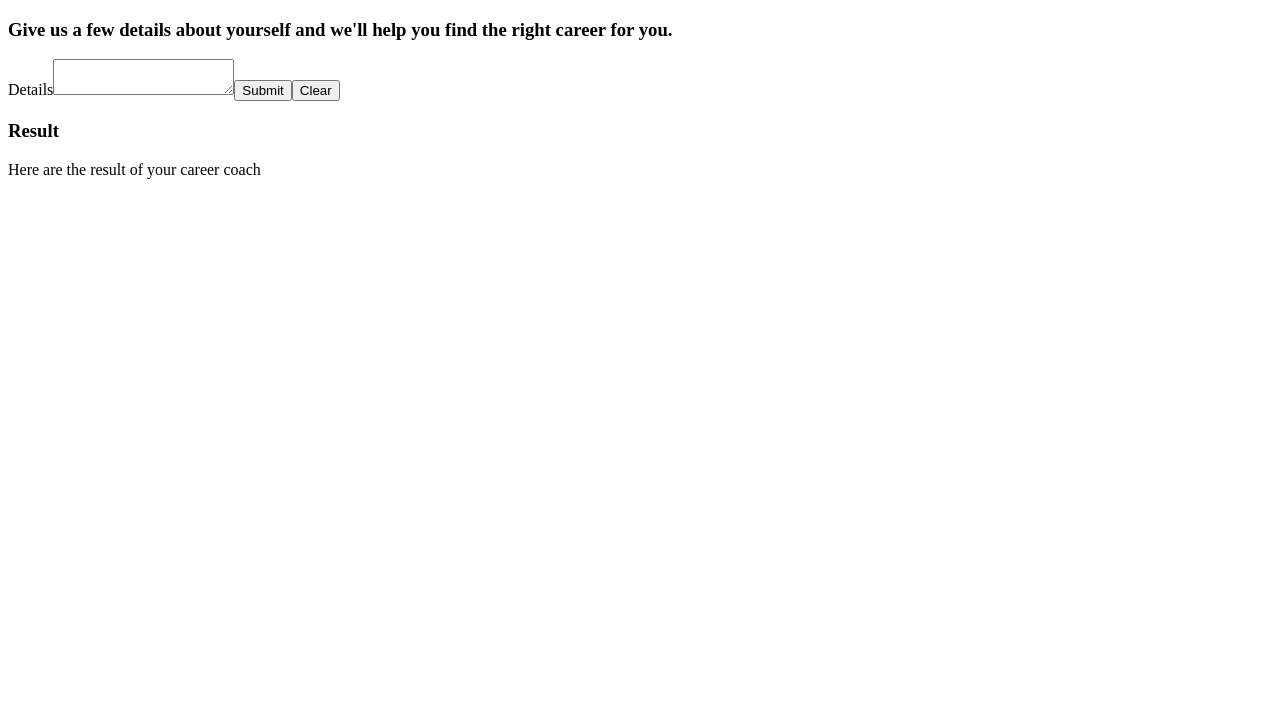
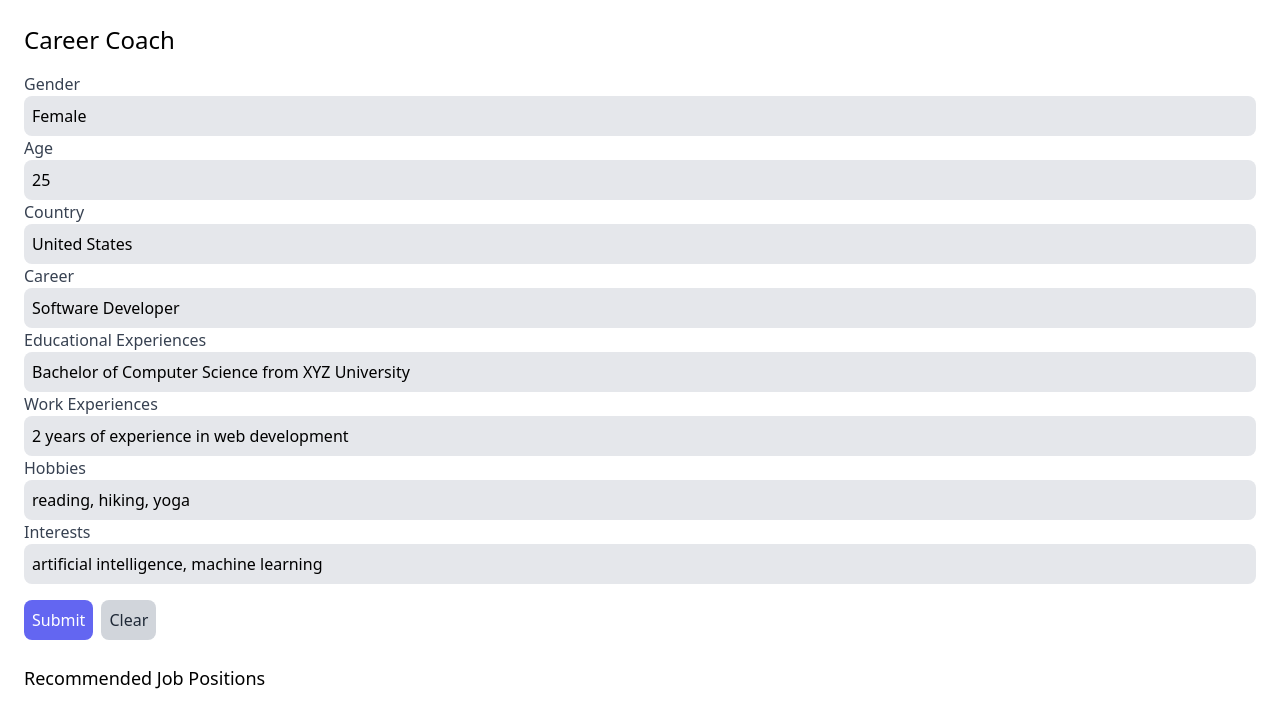
Before and after one commit to mcai/career_coach, a Next.js app: page / in a window 1280 px wide. Shown: the top 728 px of the page. Built offline with nearby package versions, Linux system fonts and the light colour scheme.

Commit message:
First commit.

```diff
--- a/package.json
+++ b/package.json
@@ -20,5 +20,10 @@
     "react": "18.2.0",
     "react-dom": "18.2.0",
     "typescript": "4.9.4"
+  },
+  "devDependencies": {
+    "autoprefixer": "^10.4.13",
+    "postcss": "^8.4.21",
+    "tailwindcss": "^3.2.4"
   }
 }
--- /dev/null
+++ b/pages/_app.tsx
@@ -0,0 +1,4 @@
+import Index from "./index";
+import "../styles/styles.css";
+
+export default Index;
--- a/pages/api/coach.ts
+++ b/pages/api/coach.ts
@@ -3,6 +3,7 @@
 
 import { NextApiRequest, NextApiResponse } from "next";
 import { Configuration, OpenAIApi } from "openai";
+import { CoachDetails, CoachResult } from "../details";
 
 const configuration = new Configuration({
     apiKey: process.env.OPENAI_API_KEY,
@@ -16,8 +17,6 @@ export default async (req: NextApiRequest, res: NextApiResponse) => {
     }
 
     const { details } = req.body;
-
-    console.log(`details: ${details}`);
 
     if (!details) {
         res.status(400).json({ error: "Missing details" });
@@ -36,7 +35,9 @@ export default async (req: NextApiRequest, res: NextApiResponse) => {
             max_tokens: 1024,
         });
 
-        const result = response.data.choices[0].text;
+        const resultStr = response.data.choices[0].text;
+
+        const result: CoachResult[] = JSON.parse(resultStr || "[]");
 
         console.log(`result: ${result}`);
 
@@ -56,6 +57,16 @@ export default async (req: NextApiRequest, res: NextApiResponse) => {
     }
 };
 
-function generatePrompt(details: any) {
-    return `please coach me on my future career. my details are ${details}.`;
+
+function generatePrompt(details: CoachDetails) {
+    return `I am a ${details.gender},` +
+            `${details.age} years old person from ${details.country}.` +
+            `My current career is ${details.career}.` +
+            `My educational experience is ${details.educationExperience}` +
+            `and my work experience is ${details.workExperience}.` +
+            `My hobbies are ${details.hobbies}` +
+            `and my interests are ${details.interests}.` +
+            `Your Task is to output a single JSON array, nothing else, ` +
+            `of a few job positions (name, description, missing skills) ` +
+            `that fit my profile and required skills?`
 }
--- /dev/null
+++ b/pages/details.tsx
@@ -0,0 +1,29 @@
+export interface CoachDetails {
+  gender: string;
+  age: string;
+  country: string;
+  career: string;
+  educationExperience: string;
+  workExperience: string;
+  hobbies: string;
+  interests: string;
+}
+
+export const exampleDetailsList: CoachDetails[] = [
+  {
+    gender: 'Female',
+    age: '25',
+    country: 'United States',
+    career: 'Software Developer',
+    educationExperience: 'Bachelor of Computer Science from XYZ University',
+    workExperience: '2 years of experience in web development',
+    hobbies: 'reading, hiking, yoga',
+    interests: 'artificial intelligence, machine learning',
+  }
+];
+
+export interface CoachResult {
+  name: string;
+  description: string;
+  missingSkills: string;
+}
--- a/pages/index.tsx
+++ b/pages/index.tsx
@@ -1,11 +1,13 @@
 import Head from "next/head";
 import React from "react";
+import { CoachDetails, CoachResult, exampleDetailsList } from "./details";
 
 export interface IndexProps {
 }
 
 export interface IndexState {
-  result: string;
+  details: CoachDetails;
+  result: CoachResult[];
 }
 
 export default class Index extends React.Component<IndexProps, IndexState> {
@@ -13,22 +15,48 @@ export default class Index extends React.Component<IndexProps, IndexState> {
     super(props);
 
     this.state = {
-      result: "",
+      details: {
+        gender: "",
+        age: "",
+        country: "",
+        career: "",
+        educationExperience: "",
+        workExperience: "",
+        hobbies: "",
+        interests: "",
+      },
+      result: [],
     };
+  }
+
+  componentDidMount() {
+    this.setState({ details: exampleDetailsList[0] });
+  }
+
+  handleChange(event: React.ChangeEvent<HTMLInputElement>) {
+    const target = event.target;
+    const value = target.value;
+    const name = target.name;
+
+    this.setState({
+      details: {
+        ...this.state.details,
+        [name]: value,
+      }
+    });
   }
 
   async handleSubmit(event: any) {
     event.preventDefault();
-
-    // get the form data out of state
-    const details = event.target.details.value;
 
     const response = await fetch("/api/coach", {
       method: "POST",
       headers: {
         "Content-Type": "application/json",
       },
-      body: JSON.stringify({ details }),
+      body: JSON.stringify({
+        details: this.state.details,
+      }),
     });
 
     const data = await response.json();
@@ -51,34 +79,112 @@ export default class Index extends React.Component<IndexProps, IndexState> {
 
   render() {
     return (
-      <div>
+      <div className="p-6">
         <Head>
           <title>Career Coach</title>
         </Head>
 
-        <main>
-          <h3>
-            Give us a few details about yourself and we'll help you find the right career for you.
-          </h3>
+        <h3 className="text-2xl font-medium">
+          Career Coach
+        </h3>
 
-          <form onSubmit={this.handleSubmit.bind(this)}>
-            {/* a text area for the user to enter their details */}
-            <label htmlFor="details">Details</label>
-            <textarea id="details" name="details" />
+        <form className="mt-4" onSubmit={this.handleSubmit.bind(this)}>
+          <label className="block font-medium text-gray-700" htmlFor="gender">Gender</label>
+          <input
+            className="bg-gray-200 rounded-lg p-2 w-full"
+            id="gender"
+            name="gender"
+            type="text"
+            value={this.state.details.gender}
+            onChange={this.handleChange}
+          />
 
-            {/* a submit button */}
-            <button type="submit">Submit</button>
+          <label className="block font-medium text-gray-700" htmlFor="age">Age</label>
+          <input
+            className="bg-gray-200 rounded-lg p-2 w-full"
+            id="age"
+            name="age"
+            type="text"
+            value={this.state.details.age}
+            onChange={this.handleChange}
+          />
 
-            {/* a button to clear the form */}
-            <button type="reset">Clear</button>
-          </form>
+          <label className="block font-medium text-gray-700" htmlFor="country">Country</label>
+          <input
+            className="bg-gray-200 rounded-lg p-2 w-full"
+            id="country"
+            name="country"
+            type="text"
+            value={this.state.details.country}
+            onChange={this.handleChange}
+          />
 
-          <div>
-            <h3>Result</h3>
-            <p>Here are the result of your career coach</p>
-            <p>{this.state?.result}</p>
-          </div>
-        </main>
+          <label className="block font-medium text-gray-700" htmlFor="career">Career</label>
+          <input
+            className="bg-gray-200 rounded-lg p-2 w-full"
+            id="career"
+            name="career"
+            type="text"
+            value={this.state.details.career}
+            onChange={this.handleChange}
+          />
+
+          <label className="block font-medium text-gray-700" htmlFor="educationExperience">Educational Experiences</label>
+          <input
+            className="bg-gray-200 rounded-lg p-2 w-full"
+            id="educationExperience"
+            name="educationExperience"
+            type="text"
+            value={this.state.details.educationExperience}
+            onChange={this.handleChange}
+          />
+
+          <label className="block font-medium text-gray-700" htmlFor="workExperience">Work Experiences</label>
+          <input
+            className="bg-gray-200 rounded-lg p-2 w-full"
+            id="workExperience"
+            name="workExperience"
+            type="text"
+            value={this.state.details.workExperience}
+            onChange={this.handleChange}
+          />
+
+          <label className="block font-medium text-gray-700" htmlFor="hobbies">Hobbies</label>
+          <input
+            className="bg-gray-200 rounded-lg p-2 w-full"
+            id="hobbies"
+            name="hobbies"
+            type="text"
+            value={this.state.details.hobbies}
+            onChange={this.handleChange}
+          />
+
+          <label className="block font-medium text-gray-700" htmlFor="interests">Interests</label>
+          <input
+            className="bg-gray-200 rounded-lg p-2 w-full"
+            id="interests"
+            name="interests"
+            type="text"
+            value={this.state.details.interests}
+            onChange={this.handleChange}
+          />
+
+          <button type="submit" className="mt-4 bg-indigo-500 text-white rounded-lg p-2 hover:bg-indigo-600">Submit</button>
+          <button type="reset" className="ml-2 mt-4 bg-gray-300 text-gray-800 rounded-lg p-2 hover:bg-gray-400">Clear</button>
+        </form>
+
+        <div className="mt-6">
+          <h3 className="text-lg font-medium">Recommended Job Positions</h3>
+          <ul className="text-gray-700 list-disc">
+            {this.state.result.map((job, index) => (
+              <li key={index}>
+                <p className="font-medium">{job.name}</p>
+                <p className="text-gray-600">{job.description}</p>
+                <p className="text-red-500">Missing Skills: {job.missingSkills}</p>
+              </li>
+            ))}
+          </ul>
+        </div>
       </div>
     );
   }
--- /dev/null
+++ b/postcss.config.js
@@ -0,0 +1,6 @@
+module.exports = {
+  plugins: {
+    tailwindcss: {},
+    autoprefixer: {},
+  },
+}
--- /dev/null
+++ b/styles/styles.css
@@ -0,0 +1,3 @@
+@import "tailwindcss/base";
+@import "tailwindcss/components";
+@import "tailwindcss/utilities";
--- /dev/null
+++ b/tailwind.config.js
@@ -0,0 +1,11 @@
+/** @type {import('tailwindcss').Config} */
+module.exports = {
+  content: [
+    './pages/**/*.{js,jsx,ts,tsx}',
+    './components/**/*.{js,jsx,ts,tsx}',
+  ],
+  theme: {
+    extend: {},
+  },
+  plugins: [],
+}
```
Also changed, not shown: 1 other file (tests, documents, lock files or other folders).
